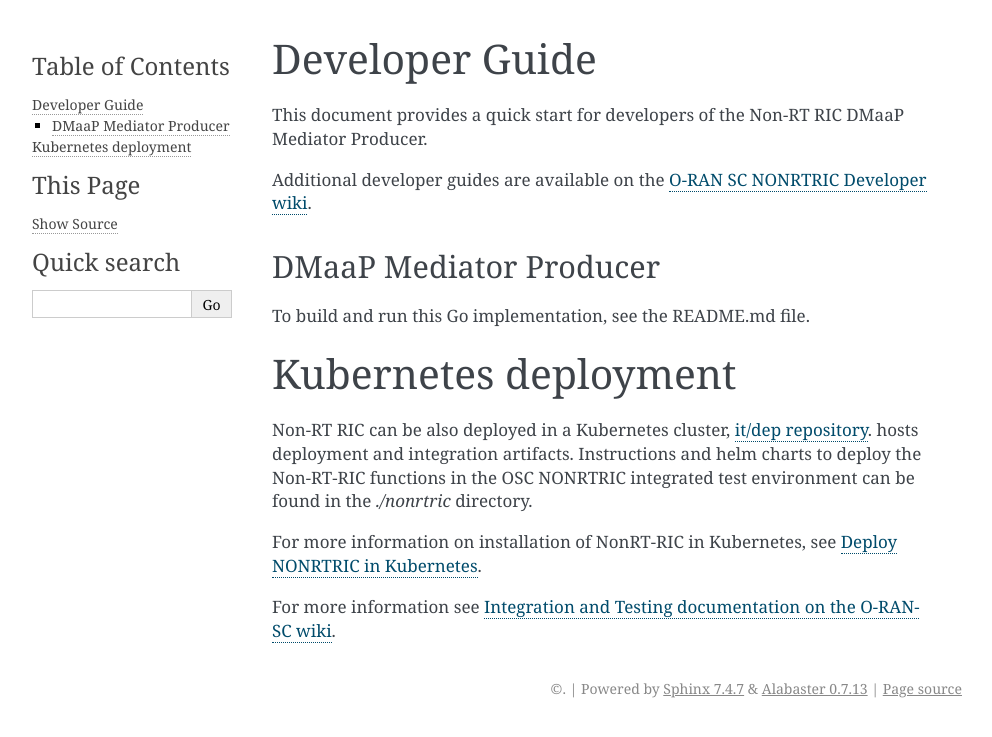
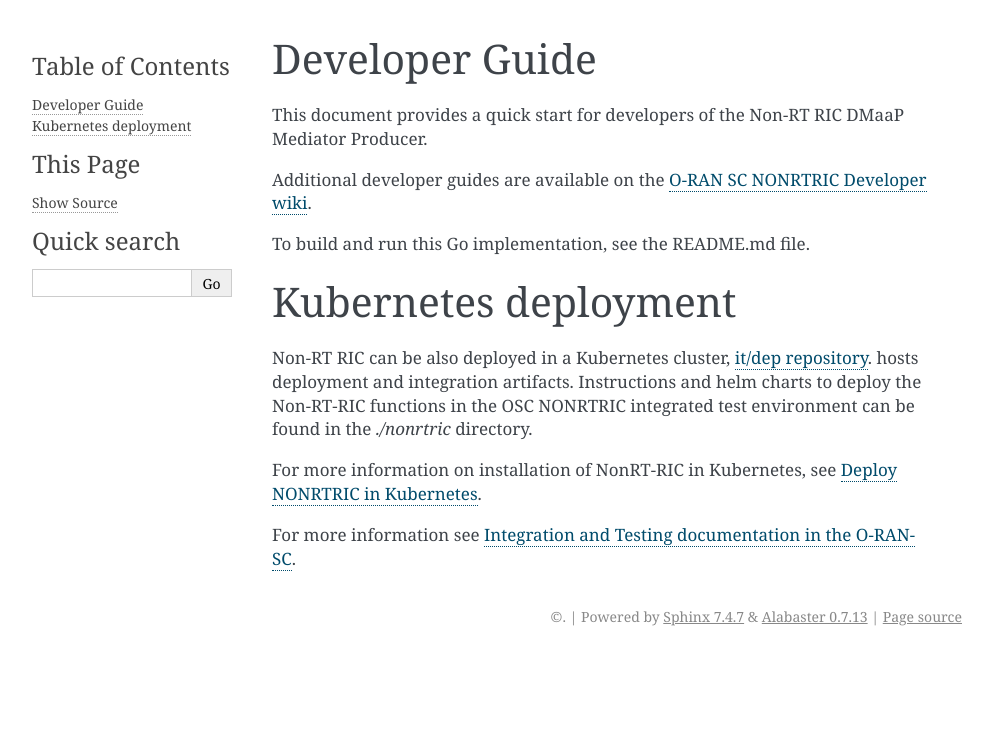
Before and after one commit to o-ran-sc/nonrtric-plt-dmaapmediatorproducer, a Sphinx documentation site: the page built from docs/developer-guide.rst, in a window 1280 px wide. Shown: the top 737 px of the page, without its empty margins (148-1140 px from the left). Built offline with Sphinx 7.4.7, drawn with Linux system fonts in a browser that asks for light colours.

Commit message:
Correct documentation
Issue-ID: NONRTRIC-762
Signed-off-by: elinuxhenrik <henrik.b.andersson@est.tech>
Change-Id: If5b8892ef7805a69fc3df076a45fd5ef15907b15

```diff
--- a/docs/api-docs.rst
+++ b/docs/api-docs.rst
@@ -15,7 +15,7 @@
 API-Docs
 ========
 
-Here we describe the APIs to access the Non-RT RIC DMaaP Mediator Producer.
+Here we describe the API to access the Non-RT RIC DMaaP Mediator Producer.
 
 
 DMaaP Mediator Producer
--- a/docs/developer-guide.rst
+++ b/docs/developer-guide.rst
@@ -7,10 +7,7 @@
 
 This document provides a quick start for developers of the Non-RT RIC DMaaP Mediator Producer.
 
-Additional developer guides are available on the `O-RAN SC NONRTRIC Developer wiki <https://wiki.o-ran-sc.org/display/RICNR/Release+E>`_.
-
-DMaaP Mediator Producer
------------------------
+Additional developer guides are available on the `O-RAN SC NONRTRIC Developer wiki <https://wiki.o-ran-sc.org/display/RICNR/Release+F>`_.
 
 To build and run this Go implementation, see the README.md file.
 
@@ -23,4 +20,4 @@
 
 For more information on installation of NonRT-RIC in Kubernetes, see `Deploy NONRTRIC in Kubernetes <https://wiki.o-ran-sc.org/display/RICNR/Deploy+NONRTRIC+in+Kubernetes>`_.
 
-For more information see `Integration and Testing documentation on the O-RAN-SC wiki <https://docs.o-ran-sc.org/projects/o-ran-sc-it-dep/en/latest/index.html>`_.
+For more information see `Integration and Testing documentation in the O-RAN-SC <https://docs.o-ran-sc.org/projects/o-ran-sc-it-dep/en/latest/index.html>`_.
```
